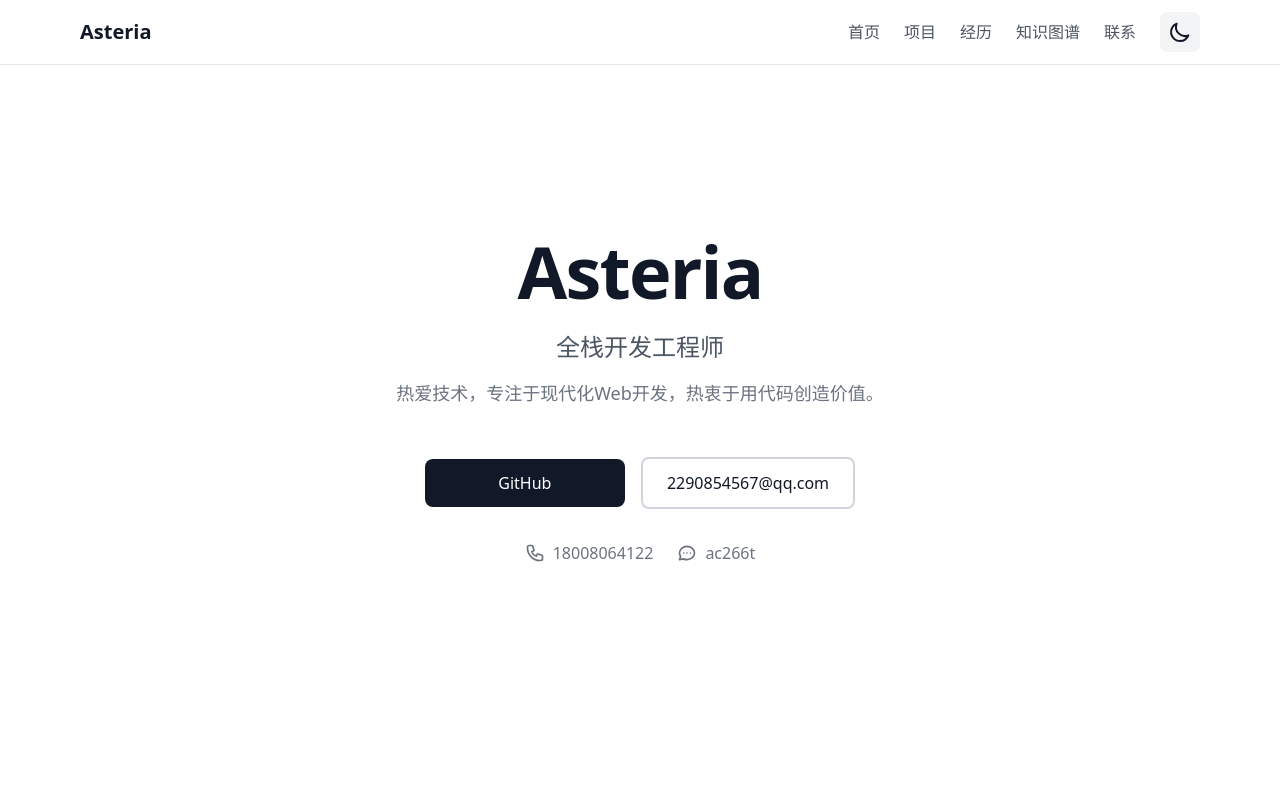
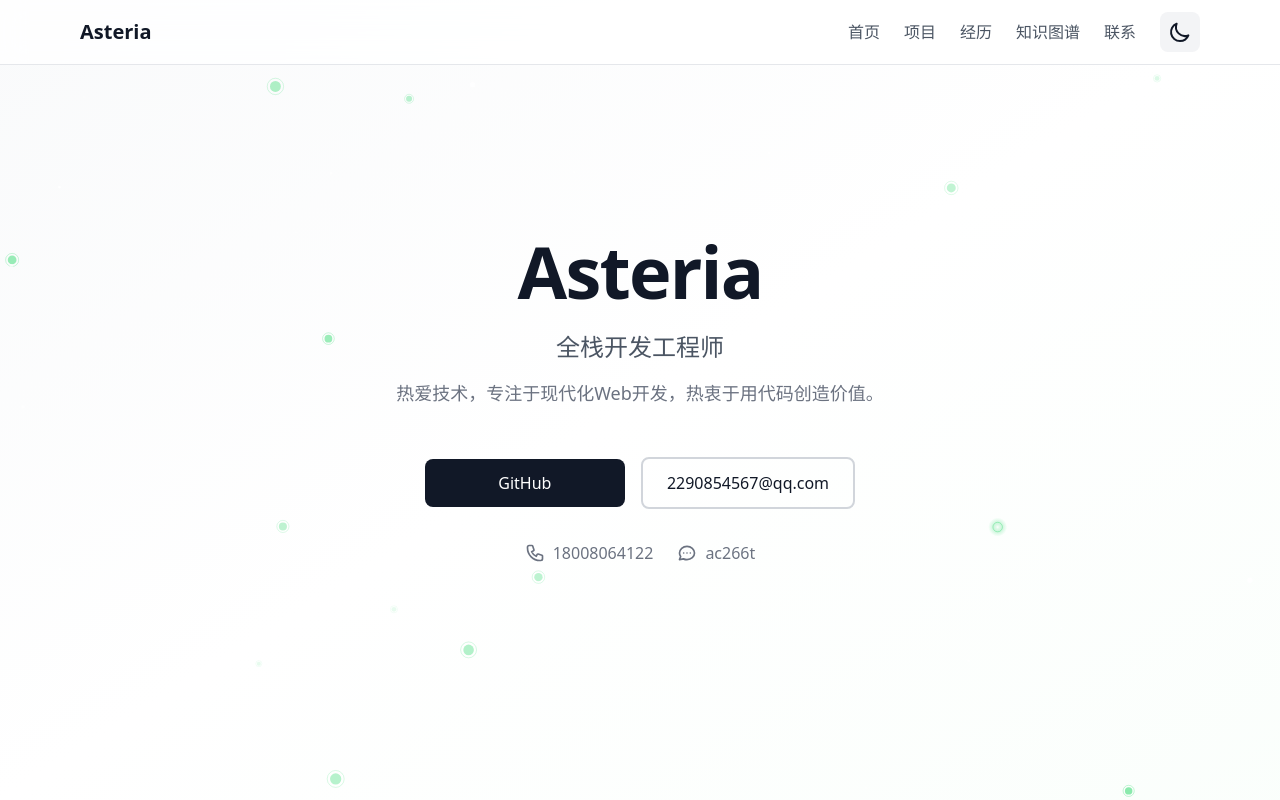
Before and after one commit to AsteriaAnna/self-introduction, a React (Vite) app: page / in a window 1280 px wide. Shown: the top 800 px of the page. Built offline with nearby package versions, Linux system fonts and the light colour scheme.

Commit message:
feat: Hero区域添加星空背景 - 北极星效果、标签星星点击交互

```diff
--- a/src/components/core/Hero/Hero.tsx
+++ b/src/components/core/Hero/Hero.tsx
@@ -1,6 +1,7 @@
 import { useEffect, useState } from 'react'
 import { SiteConfig } from '@/types'
 import config from '@/data/config.json'
+import { StarField } from './StarField'
 
 export function Hero() {
   const siteConfig = config as SiteConfig
@@ -14,10 +15,12 @@ export function Hero() {
   return (
     <section
       id="hero"
-      className="min-h-screen flex items-center justify-center px-4 py-20 bg-white dark:bg-gray-950"
+      className="min-h-screen flex items-center justify-center px-4 py-20 relative overflow-hidden bg-gradient-to-br from-gray-50 via-white to-green-50/30 dark:from-gray-950 dark:via-gray-900 dark:to-green-900/10"
     >
+      <StarField />
+
       <div
-        className={`max-w-4xl mx-auto text-center transition-all duration-1000 ease-out ${
+        className={`max-w-4xl mx-auto text-center transition-all duration-1000 ease-out relative z-10 ${
           isVisible ? 'opacity-100 translate-y-0' : 'opacity-0 translate-y-12'
         }`}
       >
--- /dev/null
+++ b/src/components/core/Hero/StarField.tsx
@@ -0,0 +1,198 @@
+import { useEffect, useRef, useState, useMemo } from 'react'
+import { useNavigate } from 'react-router-dom'
+import { buildGraphData } from '@/utils/graphBuilder'
+
+interface Star {
+  id: string
+  x: number
+  y: number
+  size: number
+  opacity: number
+  delay: number
+  isPolaris: boolean
+  label?: string
+  type?: 'skill' | 'project' | 'experience'
+}
+
+interface StarFieldProps {
+  starCount?: number
+  polarisLabel?: string
+}
+
+export function StarField({ starCount = 80, polarisLabel = 'Asteria' }: StarFieldProps) {
+  const canvasRef = useRef<HTMLCanvasElement>(null)
+  const containerRef = useRef<HTMLDivElement>(null)
+  const [hoveredStar, setHoveredStar] = useState<Star | null>(null)
+  const [mousePos, setMousePos] = useState({ x: 0, y: 0 })
+  const navigate = useNavigate()
+
+  const { stars, skillStars } = useMemo(() => {
+    const graphData = buildGraphData()
+    const allStars: Star[] = []
+    const skills: Star[] = []
+
+    for (let i = 0; i < starCount; i++) {
+      const isSkill = i < 15
+      const isPolaris = i === 0
+
+      const star: Star = {
+        id: `star-${i}`,
+        x: Math.random() * 100,
+        y: Math.random() * 100,
+        size: isPolaris ? 6 : isSkill ? 4 + Math.random() * 2 : 1 + Math.random() * 2,
+        opacity: 0.3 + Math.random() * 0.7,
+        delay: Math.random() * 5,
+        isPolaris,
+        label: isSkill ? graphData.nodes.find(n => n.type === 'skill')?.label : undefined,
+        type: isSkill ? 'skill' : undefined
+      }
+
+      allStars.push(star)
+      if (isSkill && star.label) {
+        skills.push(star)
+      }
+    }
+
+    const usedLabels = new Set<string>()
+    const uniqueSkills: Star[] = []
+    for (const star of allStars) {
+      if (star.label && !usedLabels.has(star.label)) {
+        usedLabels.add(star.label)
+        uniqueSkills.push(star)
+      }
+      if (uniqueSkills.length >= 12) break
+    }
+
+    return { stars: allStars, skillStars: uniqueSkills }
+  }, [starCount])
+
+  useEffect(() => {
+    const canvas = canvasRef.current
+    const container = containerRef.current
+    if (!canvas || !container) return
+
+    const ctx = canvas.getContext('2d')
+    if (!ctx) return
+
+    let animationId: number
+    let time = 0
+
+    const resize = () => {
+      const rect = container.getBoundingClientRect()
+      canvas.width = rect.width
+      canvas.height = rect.height
+    }
+
+    resize()
+    window.addEventListener('resize', resize)
+
+    const animate = () => {
+      time += 0.02
+      ctx.clearRect(0, 0, canvas.width, canvas.height)
+
+      stars.forEach((star) => {
+        const x = (star.x / 100) * canvas.width
+        const y = (star.y / 100) * canvas.height
+        const twinkle = Math.sin(time + star.delay) * 0.3 + 0.7
+        const size = star.size * twinkle
+
+        ctx.beginPath()
+        ctx.arc(x, y, size, 0, Math.PI * 2)
+
+        if (star.isPolaris) {
+          const gradient = ctx.createRadialGradient(x, y, 0, x, y, size * 3)
+          gradient.addColorStop(0, `rgba(255, 255, 255, ${twinkle})`)
+          gradient.addColorStop(0.5, `rgba(74, 222, 128, ${twinkle * 0.5})`)
+          gradient.addColorStop(1, 'rgba(74, 222, 128, 0)')
+          ctx.fillStyle = gradient
+          ctx.arc(x, y, size * 3, 0, Math.PI * 2)
+        } else if (star.type === 'skill') {
+          ctx.fillStyle = `rgba(74, 222, 128, ${star.opacity * twinkle})`
+        } else {
+          ctx.fillStyle = `rgba(255, 255, 255, ${star.opacity * twinkle})`
+        }
+
+        ctx.fill()
+
+        if (star.isPolaris || star.type === 'skill') {
+          ctx.beginPath()
+          ctx.arc(x, y, size * 1.5, 0, Math.PI * 2)
+          ctx.strokeStyle = star.isPolaris
+            ? `rgba(74, 222, 128, ${twinkle * 0.8})`
+            : `rgba(74, 222, 128, ${star.opacity * twinkle * 0.5})`
+          ctx.lineWidth = 1
+          ctx.stroke()
+        }
+      })
+
+      animationId = requestAnimationFrame(animate)
+    }
+
+    animate()
+
+    return () => {
+      window.removeEventListener('resize', resize)
+      cancelAnimationFrame(animationId)
+    }
+  }, [stars])
+
+  const handleMouseMove = (e: React.MouseEvent) => {
+    const rect = containerRef.current?.getBoundingClientRect()
+    if (rect) {
+      setMousePos({
+        x: e.clientX - rect.left,
+        y: e.clientY - rect.top
+      })
+
+      const x = (e.clientX - rect.left) / rect.width * 100
+      const y = (e.clientY - rect.top) / rect.height * 100
+
+      const hovered = skillStars.find(star => {
+        const dx = star.x - x
+        const dy = star.y - y
+        return Math.sqrt(dx * dx + dy * dy) < 3
+      })
+
+      setHoveredStar(hovered || null)
+    }
+  }
+
+  const handleClick = () => {
+    if (hoveredStar?.label) {
+      navigate(`/graph?highlight=${encodeURIComponent(hoveredStar.label)}`)
+    }
+  }
+
+  return (
+    <div
+      ref={containerRef}
+      className="absolute inset-0 overflow-hidden cursor-pointer"
+      onMouseMove={handleMouseMove}
+      onClick={handleClick}
+    >
+      <canvas ref={canvasRef} className="absolute inset-0" />
+
+      {skillStars.map((star) => (
+        <div
+          key={star.id}
+          className="absolute pointer-events-none transition-opacity duration-300"
+          style={{
+            left: `${star.x}%`,
+            top: `${star.y}%`,
+            opacity: hoveredStar?.id === star.id ? 1 : 0
+          }}
+        >
+          <div className="transform -translate-x-1/2 -translate-y-1/2 px-3 py-1.5 bg-gray-900/90 dark:bg-gray-800/90 text-white text-xs rounded-full border border-green-500/50 whitespace-nowrap shadow-lg">
+            {star.label}
+          </div>
+        </div>
+      ))}
+
+      {hoveredStar && (
+        <div className="absolute bottom-4 right-4 text-xs text-green-400/70">
+          点击查看相关项目 →
+        </div>
+      )}
+    </div>
+  )
+}
```
Also changed, not shown: 1 other file (tests, documents, lock files or other folders).
